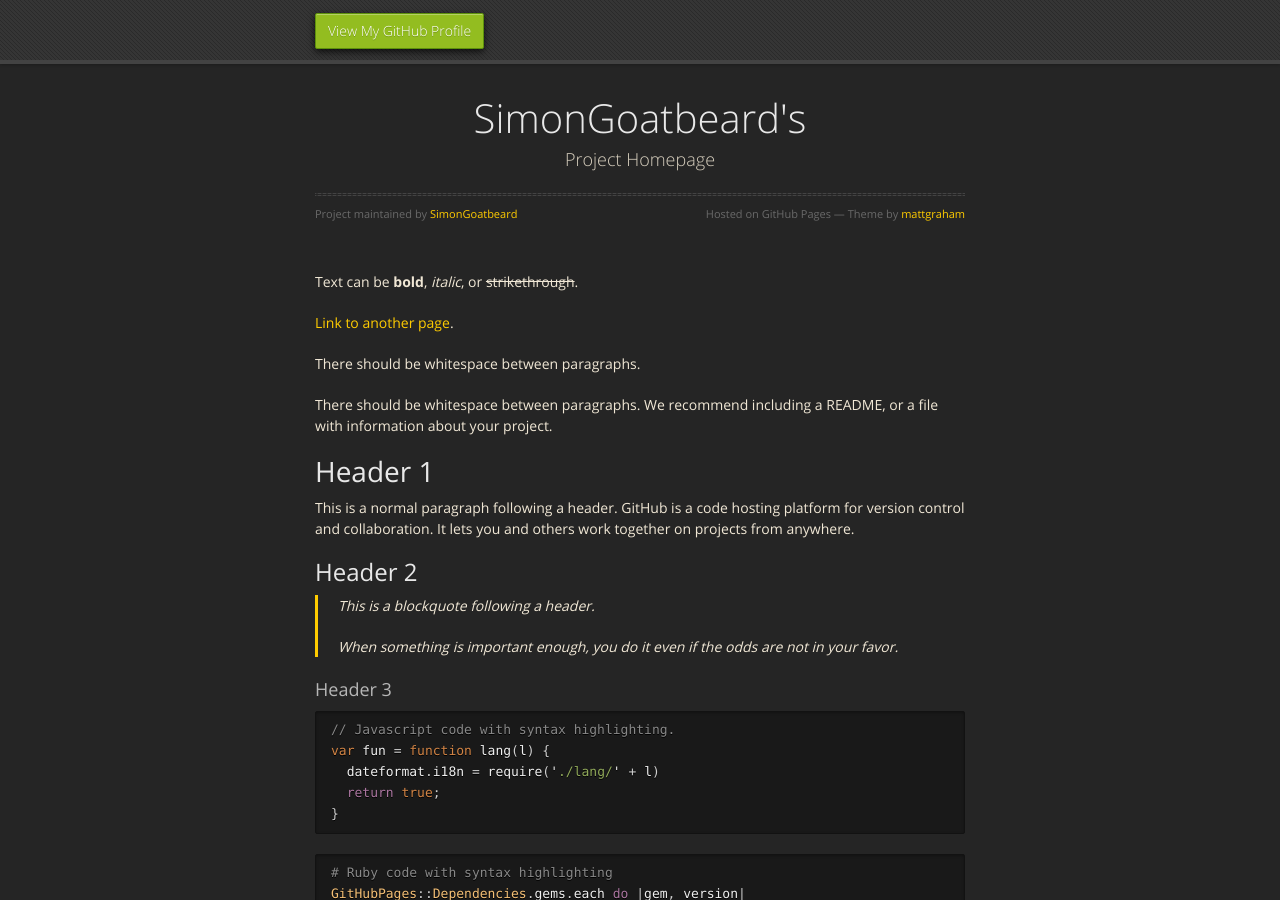
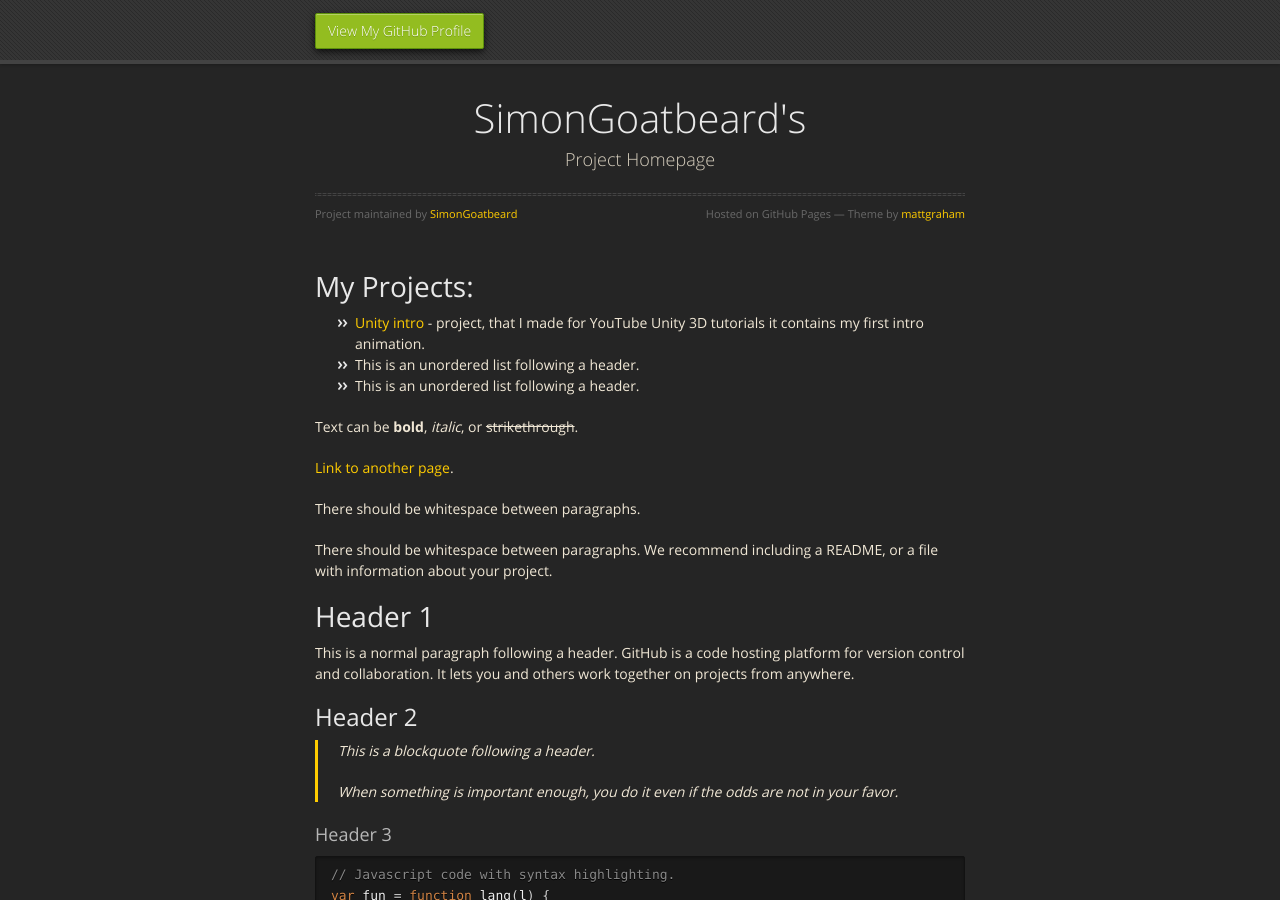
Before and after one commit to SimonGoatbeard/simongoatbeard.github.io, a Jekyll site: the page built from index.md, in a window 1280 px wide and 900 px high. Built offline with Jekyll 4.4.1, drawn with Linux system fonts in a browser that asks for light colours; nearby versions of some CDN libraries; our own code applies the rules of GitHub Pages for plain Markdown files.

Commit message:
Unity Intro links added

```diff
--- a/index.md
+++ b/index.md
@@ -1,6 +1,12 @@
 ---
 layout: default
 ---
+
+# [](#header-1)My Projects:
+
+*   [Unity intro](unity-intro) - project, that I made for YouTube Unity 3D tutorials it contains my first intro animation.
+*   This is an unordered list following a header.
+*   This is an unordered list following a header.
 
 Text can be **bold**, _italic_, or ~~strikethrough~~.
 
```
